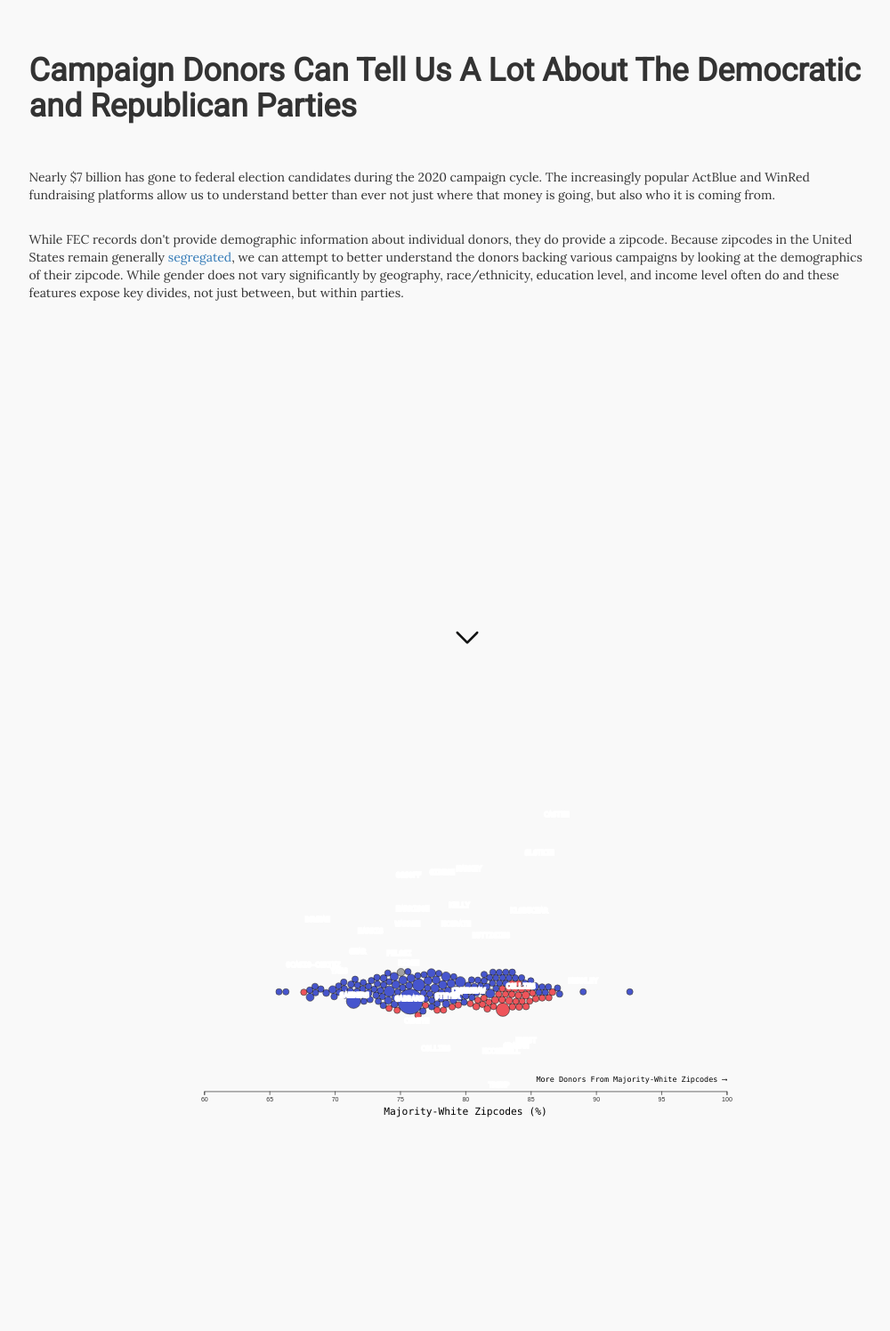
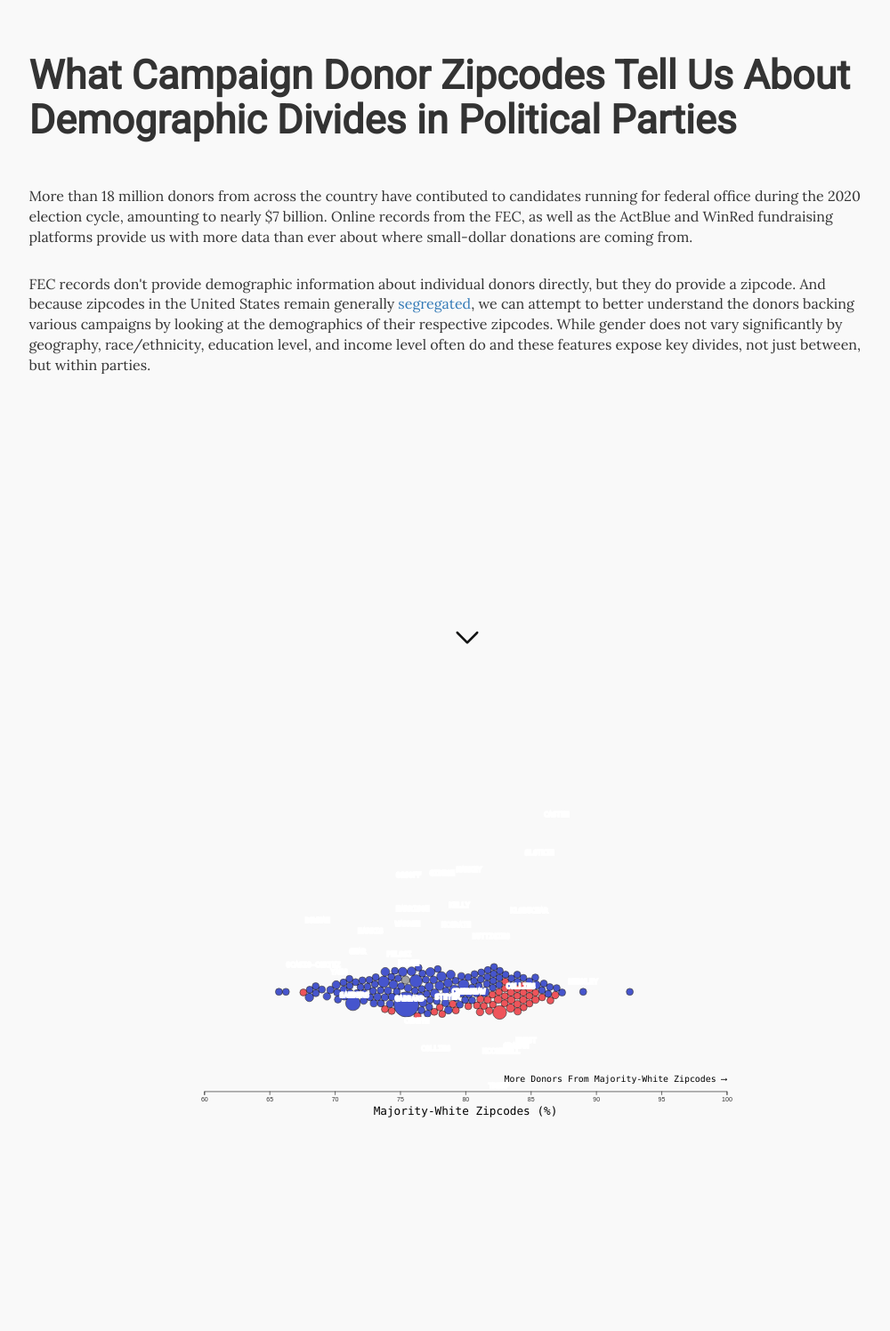
Before and after one commit to sdl60660/2020_campaign_donors, a Flask app: page / in a window 1280 px wide. Shown: the top 1496 px of the page at 89% size, without its empty margins (135-1135 px from the left). Run offline with Flask 2, Linux system fonts and the light colour scheme; some libraries are stand-ins or nearby versions.

Commit message:
Updated text

```diff
--- a/static/css/style.css
+++ b/static/css/style.css
@@ -19,10 +19,12 @@ body {
 
 #intro-area > p, .step, #nodelink-intro {
     font-family: 'Lora', 'Merriweather', 'Playfair Display', "Helvetica Neue";
+    font-size: 16px;
 }
 
 h1 {
     font-family: 'Roboto';
+    font-size: 45px;
 }
 
 .spacer {
--- a/static/js/bubbleplot.js
+++ b/static/js/bubbleplot.js
@@ -36,7 +36,7 @@ BubblePlot.prototype.initVis = function() {
 
     vis.radius = d3.scaleLinear()
         // .domain()
-        .range([5, 20]);
+        .range([5.5, 20]);
 
     // Use party color scale defined in main.js
 
@@ -53,21 +53,21 @@ BubblePlot.prototype.initVis = function() {
         .attr("transform", `translate(${vis.width / 2}, ${vis.height + 38})`)
         .attr("text-anchor", "middle")
         .attr("class", "axis-label")
-        .style("font-size", "16px")
+        .style("font-size", "18px")
         .text("Majority-White Zipcodes (%)");
 
     vis.xAxisTip = vis.g.append("text")
         .attr("transform", `translate(${vis.width}, ${vis.height - 15})`)
         .attr("text-anchor", "end")
         .attr("class", "axis-tip")
-        .style("font-size", "12px")
+        .style("font-size", "14px")
         .text("More Donors From Majority-White Zipcodes ⟶");
 
     vis.yAxisLabel = vis.g.append("text")
         .attr("transform", `rotate(-90)`)
         .attr("text-anchor", "middle")
         .attr("class", "axis-label")
-        .style("font-size", "16px")
+        .style("font-size", "18px")
         .attr("x", -vis.height / 2)
         .attr("y", -35)
         .text("High-Income Zipcodes (%)");
@@ -78,7 +78,7 @@ BubblePlot.prototype.initVis = function() {
         .attr('y', 30)
         .attr("text-anchor", "end")
         .attr("class", "axis-tip")
-        .style("font-size", "12px")
+        .style("font-size", "14px")
         .text("More Donors From High-Income Zipcodes ⟶");
 
 
--- a/templates/index.html
+++ b/templates/index.html
@@ -204,23 +204,14 @@
         <div class="row">
             <div class="col-md-1"></div>
             <div class="col-md-10" id="intro-area" style="text-align:left;">
-                <!--<h2>This is some filler intro text. There's nothing on this tile yet. Scroll down.<h2>-->
-                <h1><strong>Campaign Donors Can Tell Us A Lot About The Democratic and Republican Parties</strong></h1>
+                <h1><strong>What Campaign Donor Zipcodes Tell Us About Demographic Divides in Political Parties</strong></h1>
                 <br><br>
                 <p>
-                    Nearly $7 billion has gone to federal election candidates during the 2020 campaign cycle. The increasingly
-                    popular ActBlue and WinRed fundraising platforms allow us to understand better than ever not just where
-                    that money is going, but also who it is coming from.
+                    More than 18 million donors from across the country have contibuted to candidates running for federal office during the 2020 election cycle, amounting to nearly $7 billion. Online records from the FEC, as well as the ActBlue and WinRed fundraising platforms provide us with more data than ever about where small-dollar donations are coming from.
                 </p>
                 <br>
                 <p>
-                    While FEC records don't provide demographic information about individual donors, they do provide a
-                    zipcode. Because zipcodes in the United States remain generally
-                    <a href="https://talkpoverty.org/2015/12/17/american-dream-zip-codes-affordable-housing/">segregated</a>,
-                    we can attempt to better understand the donors backing various campaigns by looking at the
-                    demographics of their zipcode. While gender does not vary significantly by geography, race/ethnicity,
-                    education level, and income level often do and these features expose key divides, not just between,
-                    but within parties.
+                    FEC records don't provide demographic information about individual donors directly, but they do provide a zipcode. And because zipcodes in the United States remain generally <a href="https://talkpoverty.org/2015/12/17/american-dream-zip-codes-affordable-housing/">segregated</a>, we can attempt to better understand the donors backing various campaigns by looking at the demographics of their respective zipcodes. While gender does not vary significantly by geography, race/ethnicity, education level, and income level often do and these features expose key divides, not just between, but within parties.
                 </p>
             </div>
             <div class="col-md-1"></div>
@@ -281,7 +272,7 @@
                 <p>
                 <p>
                     Unique donors are determined using a combination of first name,
-                    last name and zipcode. This creates the possibility of both false positives (two Jane Smiths in the
+                    last name, and zipcode. This creates the possibility of both false positives (two Jane Smiths in the
                     same zipcode) and false negatives (Jonathan Smith sometimes donates as Jon Smith, or Jon Smith moves
                     homes during the election cycle). Others who have worked with donor data sometimes require a matching
                     employer name as well. This creates a very small chance of a false positive (it's very unlikely that
```
Lines whose indentation alone changed are shown as unchanged.
